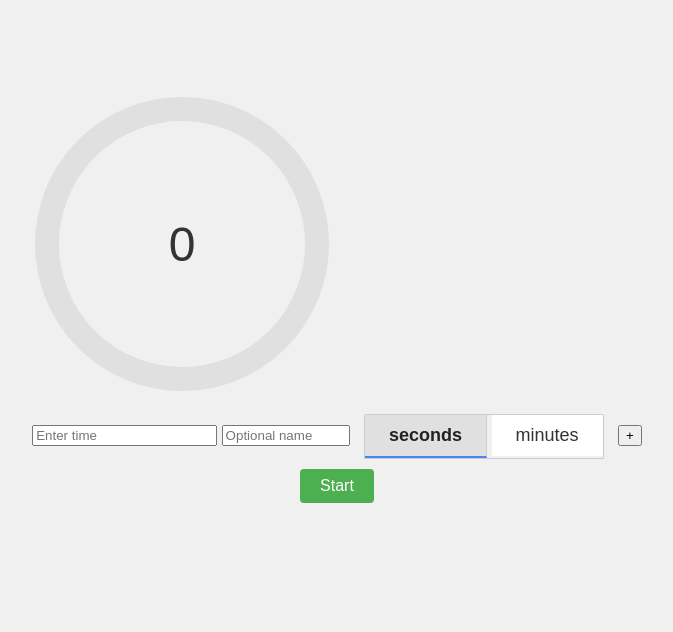
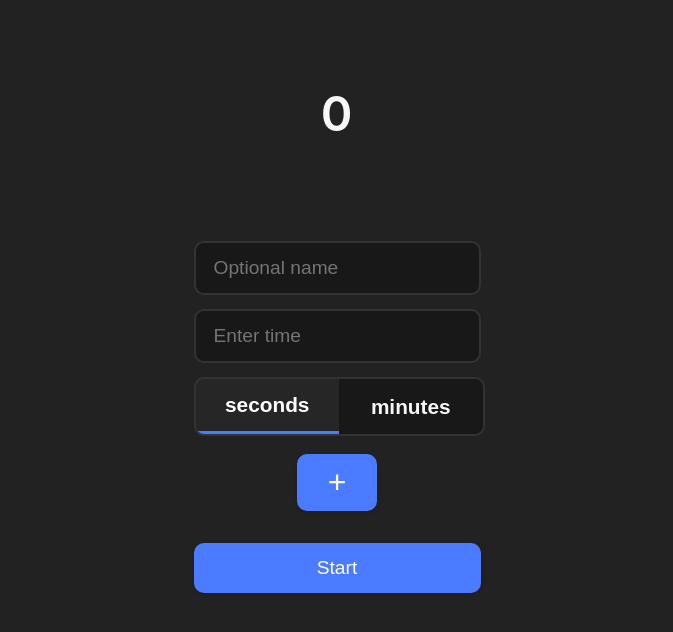
Before and after one commit to amaantootla/segment_timer, a website: page public/index.html in a window 1280 px wide. Shown: the part 92-724 px from the top of the page, without its empty margins (303-976 px from the left). Drawn offline with Linux system fonts and the light colour scheme.

Commit message:
verticial design

```diff
--- a/public/index.html
+++ b/public/index.html
@@ -20,11 +20,13 @@
             </div>
         </div>
         <div class="controls">
-            <input type="number" id="timer-value" placeholder="Enter time" min="1">
-            <input type="text" id="timer-name" placeholder="Optional name" style="width:120px;">
-            <div class="unit-toggle" id="unit-toggle">
-                <button type="button" class="unit-btn active" data-unit="s">seconds</button>
-                <button type="button" class="unit-btn" data-unit="m">minutes</button>
+            <div class="input-row">
+                <input type="text" id="timer-name" placeholder="Optional name" style="width:120px;">
+                <input type="number" id="timer-value" placeholder="Enter time" min="1">
+                <div class="unit-toggle" id="unit-toggle">
+                    <button type="button" class="unit-btn active" data-unit="s">seconds</button>
+                    <button type="button" class="unit-btn" data-unit="m">minutes</button>
+                </div>
             </div>
             <button id="add-timer-btn">+</button>
             <div id="timers-list" style="margin: 10px 0;"></div>
--- a/public/styles.css
+++ b/public/styles.css
@@ -1,47 +1,220 @@
-body {
-    margin: 0;
-    display: flex;
-    justify-content: center;
-    align-items: center;
-    min-height: 100vh;
-    background-color: #f0f0f0;
-    font-family: Arial, sans-serif;
+/* Minimal, clean, vertical layout for timer app */
+:root {
+    --bg-light: #f7f7f7;
+    --bg-dark: #222;
+    --card-light: #fff;
+    --card-dark: #292929;
+    --text-light: #222;
+    --text-dark: #f7f7f7;
+    --accent: #4b7cff;
+    --accent-green: #4CAF50;
+    --accent-red: #e53935;
+    --border-light: #e0e0e0;
+    --border-dark: #333;
+    --input-radius: 10px;
+    --input-padding: 14px 18px;
+    --input-font: 1.2rem;
 }
 
-.container {
-    text-align: center;
+body,
+.main-bg {
+    min-height: 100vh;
+    margin: 0;
+    font-family: 'Inter', Arial, sans-serif;
+    background: var(--bg-dark);
+    color: var(--text-dark);
+    display: flex;
+    align-items: center;
+    justify-content: center;
+}
+
+.card {
+    background: var(--card-dark);
+    color: var(--text-dark);
+    border-radius: 18px;
+    box-shadow: 0 2px 16px #0008;
+    padding: 36px 28px 28px 28px;
+    max-width: 400px;
+    width: 100%;
+    margin: 32px auto;
+    display: flex;
+    flex-direction: column;
+    align-items: center;
+}
+
+.input-row {
+    display: flex;
+    flex-direction: column;
+    gap: 14px;
+    width: 100%;
+    margin-bottom: 18px;
+}
+
+.input-row input[type="text"],
+.input-row input[type="number"] {
+    width: 100% !important;
+    min-width: 0;
+    max-width: 100%;
+    display: block;
+}
+
+#timer-name,
+#timer-value {
+    display: block;
+    border-radius: var(--input-radius);
+    border: 2px solid var(--border-dark);
+    background: #181818;
+    color: var(--text-dark);
+    font-size: var(--input-font);
+    padding: var(--input-padding);
+    margin: 0;
+    box-sizing: border-box;
+    transition: border 0.2s;
+}
+
+#timer-name:focus,
+#timer-value:focus {
+    border-color: var(--accent);
+    outline: none;
+}
+
+.unit-toggle {
+    display: flex;
+    width: 100%;
+    border-radius: var(--input-radius);
+    overflow: hidden;
+    border: 2px solid var(--border-dark);
+    background: #181818;
+    margin: 0;
+}
+
+.unit-btn {
+    flex: 1 1 0;
+    font-size: 1.3rem;
+    font-weight: 600;
+    padding: 14px 0;
+    background: none;
+    border: none;
+    color: var(--text-dark);
+    cursor: pointer;
+    transition: background 0.2s, color 0.2s;
+}
+
+.unit-btn.active {
+    background: #ededed11;
+    color: #fff;
+    border-bottom: 3px solid var(--accent);
+}
+
+.unit-btn:not(.active):hover {
+    background: #ededed08;
+}
+
+#add-timer-btn,
+#start-btn {
+    width: 100%;
+    border-radius: var(--input-radius);
+    font-size: 1.2rem;
+    font-weight: 500;
+    padding: 14px 0;
+    margin: 12px 0 0 0;
+    background: var(--accent);
+    color: #fff;
+    border: none;
+    cursor: pointer;
+    transition: background 0.2s;
+    box-shadow: 0 1px 4px #0002;
+}
+
+#add-timer-btn:hover,
+#start-btn:hover {
+    background: #3461c1;
+}
+
+#add-timer-btn {
+    max-width: 80px;
+    margin: 18px auto 0 auto;
+    display: block;
+    font-size: 2rem;
+    font-weight: 400;
+    padding: 10px 0;
+}
+
+#done-btn {
+    width: 100%;
+    border-radius: var(--input-radius);
+    font-size: 1.2rem;
+    font-weight: 500;
+    padding: 14px 0;
+    margin: 12px 0 0 0;
+    background: var(--accent-green);
+    color: #fff;
+    border: none;
+    cursor: pointer;
+    transition: background 0.2s;
+    box-shadow: 0 1px 4px #0002;
+}
+
+#done-btn:hover {
+    background: #388e3c;
+}
+
+#timers-list {
+    margin: 10px 0 0 0;
+    font-size: 15px;
+    color: var(--text-dark);
+    display: flex;
+    flex-wrap: wrap;
+    gap: 6px;
+    justify-content: center;
+}
+
+#timers-list span {
+    background: #333;
+    border-radius: 12px;
+    padding: 4px 12px;
+    margin: 2px;
+    color: #fff;
+    font-weight: 500;
+}
+
+#results {
+    margin-top: 20px;
+    font-size: 16px;
+    color: var(--text-dark);
+    text-align: left;
 }
 
 .timer-container {
     position: relative;
-    width: 300px;
-    height: 300px;
+    width: 220px;
+    height: 220px;
+    margin: 0 auto 18px auto;
+    background: none;
 }
 
 .timer-svg {
-    transform: rotate(-90deg);
     width: 100%;
     height: 100%;
 }
 
 .timer-background {
     fill: none;
-    stroke: #e0e0e0;
     stroke-width: 8;
 }
 
 .timer-progress {
     fill: none;
-    stroke: #4CAF50;
+    stroke: var(--accent-green);
     stroke-width: 8;
     stroke-linecap: round;
     stroke-dasharray: 283;
     stroke-dashoffset: 283;
-    transition: stroke-dashoffset 1s linear;
+    transition: stroke-dashoffset 0.5s linear, stroke 0.2s;
 }
 
 .timer-progress.overtime {
-    stroke: #e53935;
+    stroke: var(--accent-red);
 }
 
 .timer-display {
@@ -50,86 +223,25 @@ body {
     left: 50%;
     transform: translate(-50%, -50%);
     font-size: 48px;
-    color: #333;
+    color: inherit;
+    font-weight: 600;
+    letter-spacing: 1px;
 }
 
-.controls {
-    margin-top: 20px;
+@media (max-width: 500px) {
+    .card {
+        padding: 12px 2vw 12px 2vw;
+        max-width: 98vw;
+    }
+
+    .timer-container {
+        width: 90vw;
+        height: 90vw;
+        max-width: 220px;
+        max-height: 220px;
+    }
+
+    .timer-display {
+        font-size: 32px;
+    }
 }
-
-#time-input {
-    padding: 8px;
-    font-size: 16px;
-    width: 120px;
-    margin-right: 10px;
-}
-
-#start-btn {
-    padding: 8px 20px;
-    font-size: 16px;
-    background-color: #4CAF50;
-    color: white;
-    border: none;
-    border-radius: 4px;
-    cursor: pointer;
-}
-
-#start-btn:hover {
-    background-color: #45a049;
-}
-
-#start-btn.stop-btn {
-    background-color: #e53935;
-    color: white;
-}
-
-#start-btn.stop-btn:hover {
-    background-color: #b71c1c;
-}
-
-#done-btn {
-    padding: 8px 20px;
-    font-size: 16px;
-    background-color: #4CAF50;
-    color: white;
-    border: none;
-    border-radius: 4px;
-    cursor: pointer;
-    margin-left: 10px;
-}
-
-#done-btn:hover {
-    background-color: #388e3c;
-}
-
-.unit-toggle {
-    display: inline-block;
-    vertical-align: middle;
-    border: 1px solid #ccc;
-    border-radius: 2px 2px 0 0;
-    overflow: hidden;
-    margin: 0 10px 0 10px;
-}
-
-.unit-btn {
-    background: #fff;
-    border: none;
-    outline: none;
-    padding: 10px 24px;
-    font-size: 18px;
-    color: #333;
-    cursor: pointer;
-    border-right: 1px solid #ccc;
-    transition: background 0.2s;
-}
-
-.unit-btn:last-child {
-    border-right: none;
-}
-
-.unit-btn.active {
-    background: #e0e0e0;
-    border-bottom: 2px solid #4285f4;
-    color: #222;
-    font-weight: bold;
-}
```
